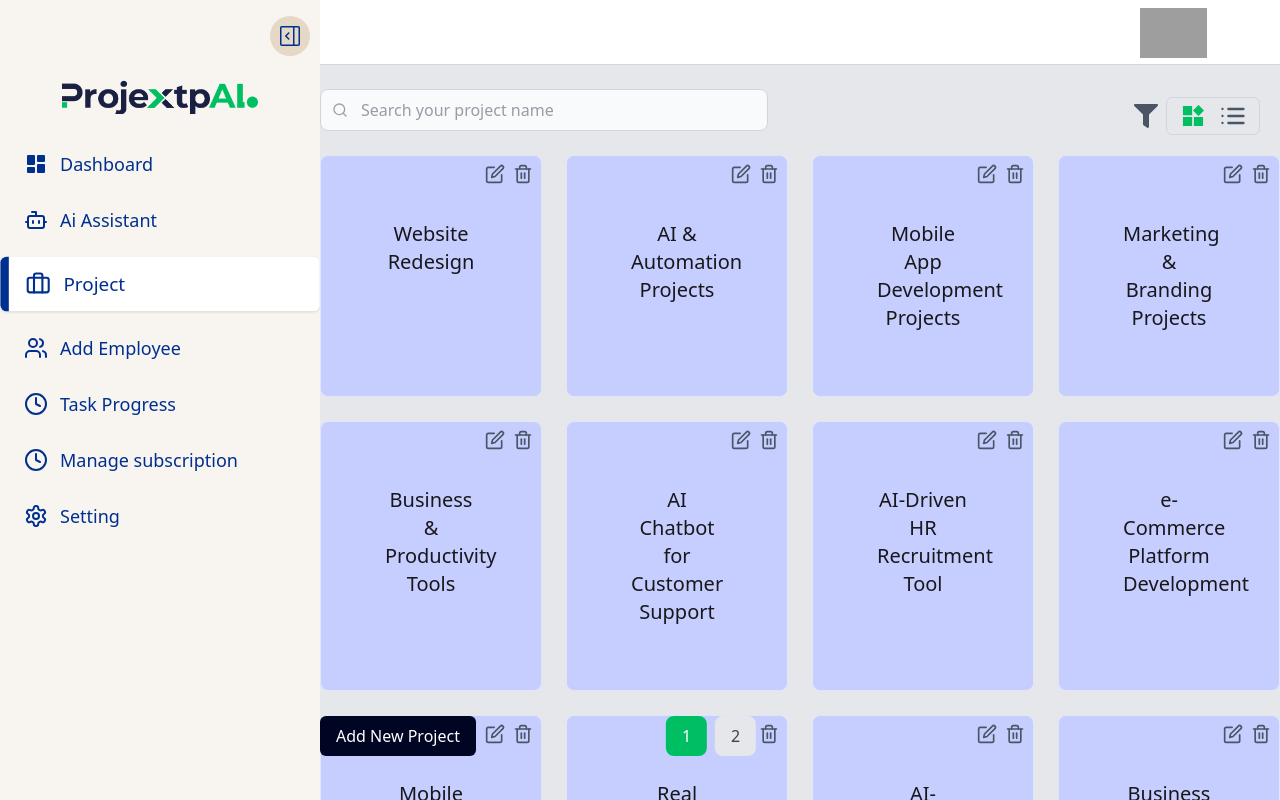
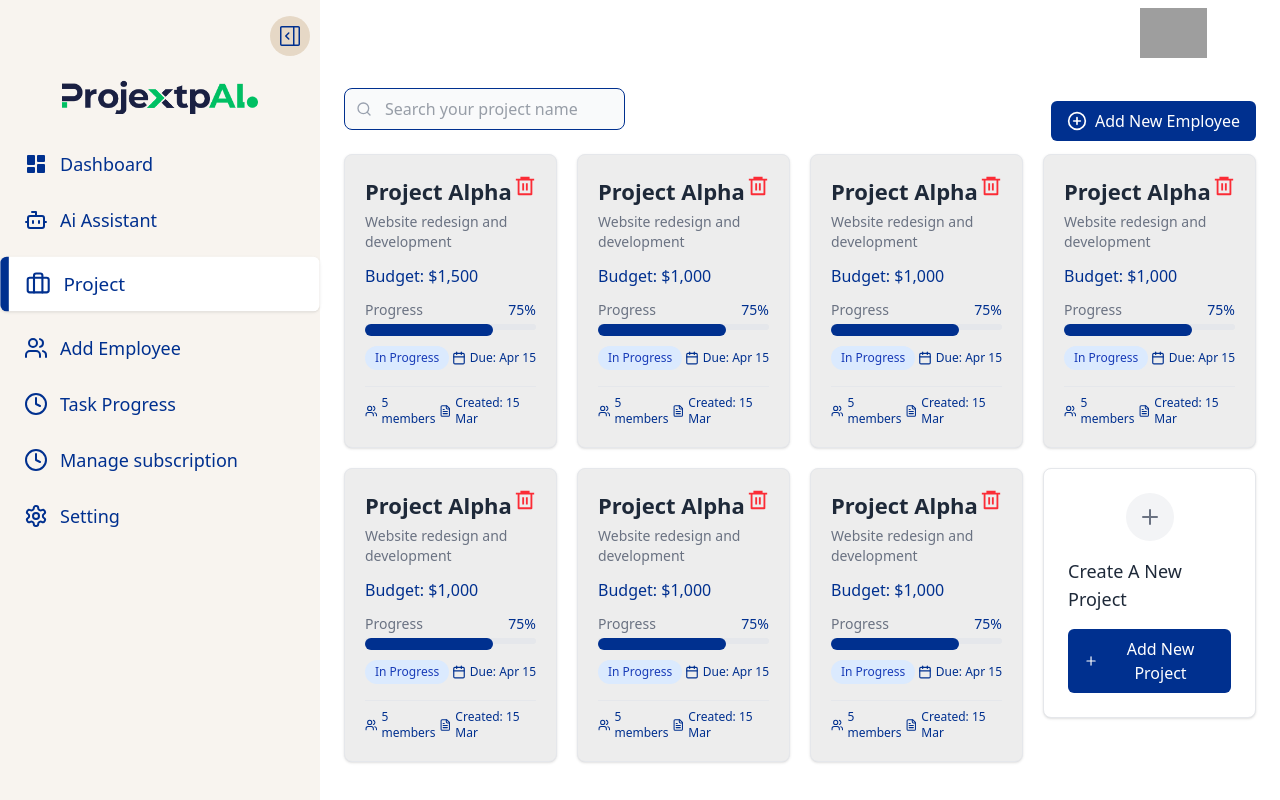
Before and after one commit to MohammedRasif/Sloukile, a React (Vite) app: page /dashboard/Project in a window 1280 px wide. Built offline with nearby package versions, Linux system fonts and the light colour scheme; grey boxes are pictures that could not be loaded.

Commit message:
create modify

```diff
--- a/src/component/DashboardPages/Project.jsx
+++ b/src/component/DashboardPages/Project.jsx
@@ -1,309 +1,173 @@
-import React, { useState, useRef, useEffect } from 'react';
-import { AiFillProduct } from 'react-icons/ai';
-import { FiSearch, FiTrash2, FiEdit, FiList } from 'react-icons/fi'; // Importing icons
-import { FaFilter } from 'react-icons/fa'; // Importing filter icon
-import { NavLink, useNavigate } from 'react-router-dom'; // For navigation
+import {  Calendar, Users, FileText, Plus, PlusCircle } from "lucide-react";
+import { useState } from "react";
+import { FiSearch } from "react-icons/fi";
+import { RiDeleteBin6Line } from "react-icons/ri";
+import { NavLink } from "react-router-dom";
 
 const Project = () => {
-  // Updated projects array with status
-  const initialProjects = [
-    { name: "Website Redesign", status: "completed" },
-    { name: "AI & Automation Projects", status: "inProgress" },
-    { name: "Mobile App Development Projects", status: "completed" },
-    { name: "Marketing & Branding Projects", status: "inProgress" },
-    { name: "Business & Productivity Tools", status: "completed" },
-    { name: "AI Chatbot for Customer Support", status: "inProgress" },
-    { name: "AI-Driven HR Recruitment Tool", status: "completed" },
-    { name: "e-Commerce Platform Development", status: "inProgress" },
-    { name: "Mobile App for Task Management", status: "completed" },
-    { name: "Real Estate Listing Website", status: "inProgress" },
-    { name: "AI-Powered Language App", status: "completed" },
-    { name: "Business Analytics Dashboard", status: "inProgress" },
-    { name: "Doctor Appointment System", status: "completed" },
-    { name: "Business Analytics Dashboard", status: "inProgress" },
-    { name: "Social Media Campaign Manager", status: "completed" },
-    { name: "AI-Powered SEO Optimization", status: "inProgress" }
+
+  const [isPopupOpen, setIsPopupOpen] = useState(false);
+
+  const handleDeleteClick = () => {
+    setIsPopupOpen(true);
+  };
+
+  const handleClosePopup = () => {
+    setIsPopupOpen(false);
+  };
+
+  const handleConfirmDelete = () => {
+    // Add your delete logic here (e.g., API call or state update)
+    console.log("Item deleted!");
+    setIsPopupOpen(false);
+  };
+  // Sample project data - you can replace this with your actual data
+  const projects = [
+    {
+      id: 1,
+      title: "Project Alpha",
+      description: "Website redesign and development",
+      budget: 1500,
+      progress: 75,
+      status: "In Progress",
+      dueDate: "Apr 15",
+      members: 5,
+      created: "15 Mar",
+    },
+    ...Array(6)
+      .fill()
+      .map((_, i) => ({
+        id: i + 2,
+        title: "Project Alpha",
+        description: "Website redesign and development",
+        budget: 1000,
+        progress: 75,
+        status: "In Progress",
+        dueDate: "Apr 15",
+        members: 5,
+        created: "15 Mar",
+      })),
   ];
 
-  // State management
-  const [searchTerm, setSearchTerm] = useState('');
-  const [currentPage, setCurrentPage] = useState(1);
-  const [projects, setProjects] = useState(initialProjects);
-  const [selectedProjectIndex, setSelectedProjectIndex] = useState(null);
-  const [showPopup, setShowPopup] = useState(false);
-  const [viewMode, setViewMode] = useState('grid'); // 'grid' or 'table'
-  const [filterStatus, setFilterStatus] = useState('all'); // 'all', 'completed', 'inProgress'
-  const [showFilterPopup, setShowFilterPopup] = useState(false); // Filter popup visibility
-
-  const filterRef = useRef(null); // Ref for filter icon/popup
-  const navigate = useNavigate(); // Navigation hook
-
-  const cardsPerPage = 12;
-
-  // Filter projects based on search term and status
-  const filteredProjects = projects.filter((project) => {
-    const matchesSearch = project.name.toLowerCase().includes(searchTerm.toLowerCase());
-    const matchesStatus =
-      filterStatus === 'all' ||
-      project.status === filterStatus;
-    return matchesSearch && matchesStatus;
-  });
-
-  // Pagination logic (for grid view only)
-  const totalPages = Math.ceil(filteredProjects.length / cardsPerPage);
-  const startIndex = (currentPage - 1) * cardsPerPage;
-  const endIndex = startIndex + cardsPerPage;
-  const currentProjects = filteredProjects.slice(startIndex, endIndex);
-
-  // Handle page change
-  const handlePageChange = (pageNumber) => {
-    setCurrentPage(pageNumber);
-  };
-
-  // Handle card/row click for navigation
-  const handleCardClick = (index) => {
-    navigate(`/dashboard/ProjectDetails`, { state: { projectName: filteredProjects[startIndex + index].name } });
-  };
-
-  // Handle delete icon click (show popup)
-  const handleDeleteClick = (index) => {
-    setSelectedProjectIndex(index);
-    setShowPopup(true);
-  };
-
-  // Handle delete confirmation
-  const handleDelete = () => {
-    const updatedProjects = projects.filter((_, i) => i !== selectedProjectIndex);
-    setProjects(updatedProjects);
-    setShowPopup(false);
-    setSelectedProjectIndex(null);
-  };
-
-  // Handle edit (simple alert for now)
-  const handleEdit = (index) => {
-    alert(`Edit project: ${projects[index].name}`);
-  };
-
-  // Close popup without deleting
-  const closePopup = () => {
-    setShowPopup(false);
-    setSelectedProjectIndex(null);
-  };
-
-  // Toggle view mode
-  const toggleViewMode = (mode) => {
-    setViewMode(mode);
-    setCurrentPage(1); // Reset pagination when switching views
-  };
-
-  // Toggle filter popup
-  const toggleFilterPopup = () => {
-    setShowFilterPopup((prev) => !prev);
-  };
-
-  // Handle filter selection
-  const handleFilterSelect = (status) => {
-    setFilterStatus(status);
-    setShowFilterPopup(false);
-    setCurrentPage(1); // Reset pagination when filtering
-  };
-
-  // Close filter popup when clicking outside
-  useEffect(() => {
-    const handleClickOutside = (event) => {
-      if (filterRef.current && !filterRef.current.contains(event.target)) {
-        setShowFilterPopup(false);
-      }
-    };
-    document.addEventListener('mousedown', handleClickOutside);
-    return () => {
-      document.removeEventListener('mousedown', handleClickOutside);
-    };
-  }, []);
-
   return (
-    <div className="border-t border-gray-300">
-      <div className="container mx-auto pt-6">
-        {/* Search Input Field with Icons */}
-        <div className="relative mb-6 flex items-center justify-between">
+    <div className="p-6  bg-white h-screen">
+      <div className="flex items-center justify-between">
+        <div className="mb-6">
           <div className="relative flex-1 max-w-md">
             <input
               type="text"
               placeholder="Search your project name"
-              value={searchTerm}
-              onChange={(e) => setSearchTerm(e.target.value)}
-              className="w-full p-2 pl-10 border border-gray-300 rounded-lg bg-gray-50 text-gray-700 focus:outline-none focus:ring-2 focus:ring-[#00BF63]"
+              // value={searchTerm}
+              // onChange={(e) => setSearchTerm(e.target.value)}
+              className="w-full p-2 pl-10 border border-[#00308F] rounded-lg bg-gray-50 text-gray-700 focus:outline-none focus:ring-2 focus:ring-[#000524]"
             />
             <FiSearch className="absolute left-3 top-1/2 transform -translate-y-1/2 text-gray-400" />
           </div>
+        </div>
+        <div>
+          <NavLink to="/dashboard/chat">
+            <button
+              // onClick={() => setShowModal(true)}
+              className="  cursor-pointer flex items-center gap-2 bg-[#00308F] text-white px-4 py-2 rounded-md hover:bg-[#00218f]"
+            >
+              <PlusCircle size={20} />
+              Add New Employee
+            </button>
+          </NavLink>
+        </div>
+      </div>
+      <div className="grid grid-cols-1 md:grid-cols-2 lg:grid-cols-3 xl:grid-cols-4 gap-5">
+        {/* Map through projects */}
+        {projects.map((project) => (
+          <div key={project.id} className="hover:bg-[#f9f7f3] bg-[#EDEDED] rounded-lg shadow-sm border border-gray-200 p-5">
+            <div className="flex justify-between items-start mb-1">
+              <h3 className="text-[22px] font-bold text-gray-800">{project.title}</h3>
+              <button className="text-gray-500 hover:text-gray-700" onClick={handleDeleteClick}>
+                <RiDeleteBin6Line size={22} className="text-red-500 cursor-pointer" />
+              </button>
+              {/* Popup */}
+              {isPopupOpen && (
+                <div className="fixed inset-0 flex items-center justify-center z-50">
+                  {/* Background Blur */}
+                  <div className="absolute inset-0 backdrop-blur-[2px]"></div>
 
-          <div className="absolute top-2 right-5 flex items-center space-x-2">
-            {/* Filter Icon and Popup */}
-            <div ref={filterRef} className="relative z-50">
-              <FaFilter
-                className="cursor-pointer text-[24px] text-gray-600 hover:text-[#00BF63]"
-                onClick={toggleFilterPopup}
-              />
-              {showFilterPopup && (
-                <div className="absolute right-0 mt-2 w-48 bg-white border border-gray-300 rounded-md shadow-lg z-50 ">
-                  <button
-                    className="block w-full text-left px-4 py-2   hover:bg-gray-100 text-md font-[500]"
-                    onClick={() => handleFilterSelect('completed')}
-                  >
-                    Completed Project
-                  </button>
-                  <button
-                    className="block w-full text-left px-4 py-2   hover:bg-gray-100 text-md font-[500]"
-                    onClick={() => handleFilterSelect('inProgress')}
-                  >
-                    In Progress
-                  </button>
-                  <button
-                    className="block w-full text-left px-4 py-2   hover:bg-gray-100 text-md font-[500]"
-                    onClick={() => handleFilterSelect('all')}
-                  >
-                    All Projects
-                  </button>
+                  {/* Popup Content */}
+                  <div className="relative bg-white rounded-xl shadow-sm p-8 w-[400px] max-w-[90vw] border border-gray-200">
+                    <h3 className="text-2xl font-semibold text-gray-800 mb-4 text-center">
+                      Confirm Deletion
+                    </h3>
+                    <p className="text-gray-600 text-center mb-6">
+                      Are you sure you want to delete this item? This action cannot be undone.
+                    </p>
+                    <div className="flex justify-center gap-4">
+                      <button
+                        onClick={handleConfirmDelete}
+                        className="bg-red-500 text-white px-6 py-2 rounded-lg hover:bg-red-600 transition-colors duration-200 font-medium cursor-pointer"
+                      >
+                        Delete
+                      </button>
+                      <button
+                        onClick={handleClosePopup}
+                        className="bg-gray-200 text-gray-700 px-6 py-2 rounded-lg hover:bg-gray-300 transition-colors duration-200 font-medium cursor-pointer"
+                      >
+                        Cancel
+                      </button>
+                    </div>
+                  </div>
                 </div>
               )}
             </div>
 
-            {/* View Mode Toggle */}
-            <div className="flex items-center space-x-3 text-[28px] border px-3 py-1 rounded-md border-gray-300 z-50">
-              <AiFillProduct
-                className={`cursor-pointer ${viewMode === 'grid' ? 'text-[#00BF63]' : 'text-gray-600'}`}
-                onClick={() => toggleViewMode('grid')}
-              />
-              <FiList
-                className={`cursor-pointer ${viewMode === 'table' ? 'text-[#00BF63]' : 'text-gray-600'}`}
-                onClick={() => toggleViewMode('table')}
-              />
+            <p className="text-sm text-gray-500 mb-3">{project.description}</p>
+
+            <div className="mb-3">
+              <p className="text-md font-medium text-[#00308F] mb-1">Budget: ${project.budget.toLocaleString()}</p>
             </div>
-          </div>
-        </div>
 
-        {/* Project Display */}
-        {viewMode === 'grid' ? (
-          <div className="grid grid-cols-1 sm:grid-cols-2 md:grid-cols-3 lg:grid-cols-4 gap-6 mb-6 mt-5">
-            {currentProjects.length > 0 ? (
-              currentProjects.map((project, index) => (
-                <div
-                  key={index}
-                  className="relative bg-[#C6CEFF] border border-[#e2e5f8] py-16 px-16 rounded-lg text-center hover:bg-[#afb8f5] transition duration-200 cursor-pointer"
-                  onClick={() => handleCardClick(index)}
-                >
-                  <FiEdit
-                    className="absolute top-2 right-9 text-gray-600 hover:text-blue-600 cursor-pointer"
-                    size={20}
-                    onClick={(e) => {
-                      e.stopPropagation(); // Prevent card click
-                      handleEdit(startIndex + index);
-                    }}
-                  />
-                  <FiTrash2
-                    className="absolute top-2 right-2 text-gray-600 hover:text-red-600 cursor-pointer"
-                    size={20}
-                    onClick={(e) => {
-                      e.stopPropagation(); // Prevent card click
-                      handleDeleteClick(startIndex + index);
-                    }}
-                  />
-                  <h1 className="text-xl font-[500]">{project.name}</h1>
-                </div>
-              ))
-            ) : (
-              <p className="col-span-full text-center text-gray-500">No projects found.</p>
-            )}
-          </div>
-        ) : (
-          <div className="mt-5 max-h-[70vh] overflow-y-auto">
-            {filteredProjects.length > 0 ? (
-              filteredProjects.map((project, index) => (
-                <div
-                  key={index}
-                  className="flex items-center justify-between bg-gray-200 hover:bg-gray-300 transition duration-200 py-[20px] px-4 mb-1 rounded cursor-pointer"
-                  onClick={() => handleCardClick(index)}
-                >
-                  <span className="text-[20px] text-gray-800 truncate font-[500]">{project.name}</span>
-                  <div className="flex space-x-2">
-                    <FiEdit
-                      className="text-gray-600 hover:text-blue-600 cursor-pointer"
-                      size={20}
-                      onClick={(e) => {
-                        e.stopPropagation(); // Prevent row click
-                        handleEdit(index);
-                      }}
-                    />
-                    <FiTrash2
-                      className="text-gray-600 hover:text-red-600 cursor-pointer"
-                      size={20}
-                      onClick={(e) => {
-                        e.stopPropagation(); // Prevent row click
-                        handleDeleteClick(index);
-                      }}
-                    />
-                  </div>
-                </div>
-              ))
-            ) : (
-              <div className="text-center text-gray-500 text-sm py-4">
-                No projects found.
+            <div className="mb-4">
+              <div className="flex justify-between items-center mb-1">
+                <p className="text-sm text-gray-500">Progress</p>
+                <p className="text-sm text-[#00308F] font-medium">{project.progress}%</p>
               </div>
-            )}
-          </div>
-        )}
+              <div className="w-full bg-gray-200 rounded-full h-1.5">
+                <div className="bg-[#00308F] h-3 rounded-full" style={{ width: `${project.progress}%` }}></div>
+              </div>
+            </div>
 
-        {/* Pagination Controls (Only for Grid View) */}
-        {viewMode === 'grid' && totalPages > 1 && (
-          <div className="fixed bottom-5 left-5/9 transform -translate-x-1/2">
-            <div className="flex justify-center space-x-2 mb-6">
-              {Array.from({ length: totalPages }, (_, index) => (
-                <button
-                  key={index + 1}
-                  onClick={() => handlePageChange(index + 1)}
-                  className={`px-4 py-2 rounded-lg ${
-                    currentPage === index + 1
-                      ? 'bg-[#00BF63] text-white'
-                      : 'bg-gray-200 text-gray-700 hover:bg-gray-300'
-                  } transition duration-200`}
-                >
-                  {index + 1}
-                </button>
-              ))}
+            <div className="flex justify-between items-center mb-4">
+              <span className="bg-blue-100 text-blue-800 text-xs px-2.5 py-1 rounded-full">{project.status}</span>
+              <div className="flex items-center text-xs text-[#00308F]">
+                <Calendar className="h-3.5 w-3.5 mr-1" />
+                <span>Due: {project.dueDate}</span>
+              </div>
             </div>
-          </div>
-        )}
 
-        {/* Add New Project Button */}
-        <NavLink to="/dashboard">
-        <button className="bg-[#000524] fixed bottom-11 text-white px-4 py-2 rounded-md hover:bg-[#000a24] transition duration-200 cursor-pointer">
-          Add New Project
-        </button>
-        </NavLink>
-
-        {/* Popup for Delete Confirmation */}
-        {showPopup && (
-          <div className="fixed inset-0 flex items-center justify-center shadow-2xl bg-opacity-50 backdrop-blur-sm z-50">
-            <div className="bg-white p-6 rounded-lg shadow-lg">
-              <h2 className="text-lg font-semibold mb-4">Are you sure?</h2>
-              <p className="mb-6">Do you want to delete "{projects[selectedProjectIndex]?.name}"?</p>
-              <div className="flex justify-end space-x-4">
-                <button
-                  onClick={closePopup}
-                  className="px-4 py-2 bg-gray-200 rounded-md hover:bg-gray-300 transition duration-200"
-                >
-                  Cancel
-                </button>
-                <button
-                  onClick={handleDelete}
-                  className="px-4 py-2 bg-red-600 text-white rounded-md hover:bg-red-700 transition duration-200"
-                >
-                  Delete
-                </button>
+            <div className="flex justify-between items-center pt-2 border-t border-gray-200">
+              <div className="flex items-center text-xs text-[#00308F]">
+                <Users className="h-3.5 w-3.5 mr-1" />
+                <span>{project.members} members</span>
+              </div>
+              <div className="flex items-center text-xs text-[#00308F]">
+                <FileText className="h-3.5 w-3.5 mr-1" />
+                <span>Created: {project.created}</span>
               </div>
             </div>
           </div>
-        )}
+        ))}
+
+        {/* Add New Project Card */}
+        <div className="bg-white rounded-lg shadow-sm border border-gray-200 p-6 flex flex-col items-center justify-center h-[250px] ">
+          <div className="w-12 h-12 rounded-full bg-gray-100 flex items-center justify-center mb-4">
+            <Plus className="h-6 w-6 text-gray-500" />
+          </div>
+          <h3 className="text-lg font-medium text-gray-800 mb-4">Create A New Project</h3>
+          <NavLink to="/dashboard/chat">
+            <button className="bg-[#00308F] cursor-pointer text-white px-4 py-2 rounded-md flex items-center space-x-2 hover:bg-[#00218f] transition-colors">
+              <Plus className="h-4 w-4" />
+              <span>Add New Project</span>
+            </button>
+          </NavLink>
+        </div>
       </div>
     </div>
   );
```
Also changed, not shown: src/component/DashboardPages/CompanyDetailsPage.jsx (+49 -150 lines).
